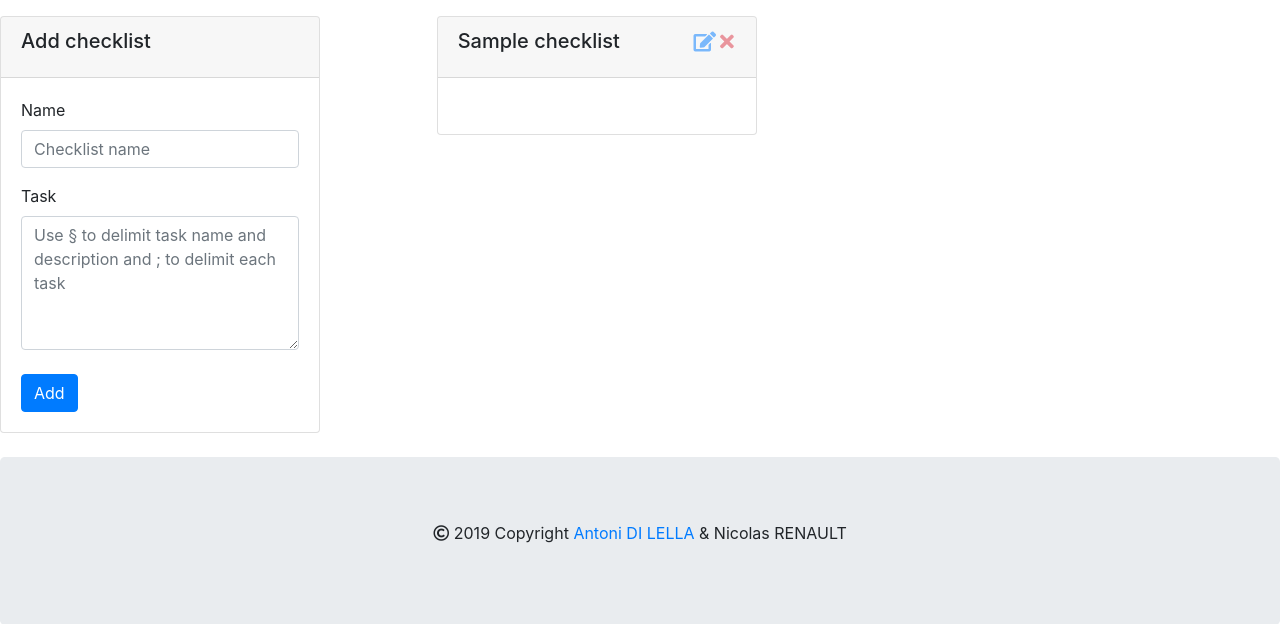
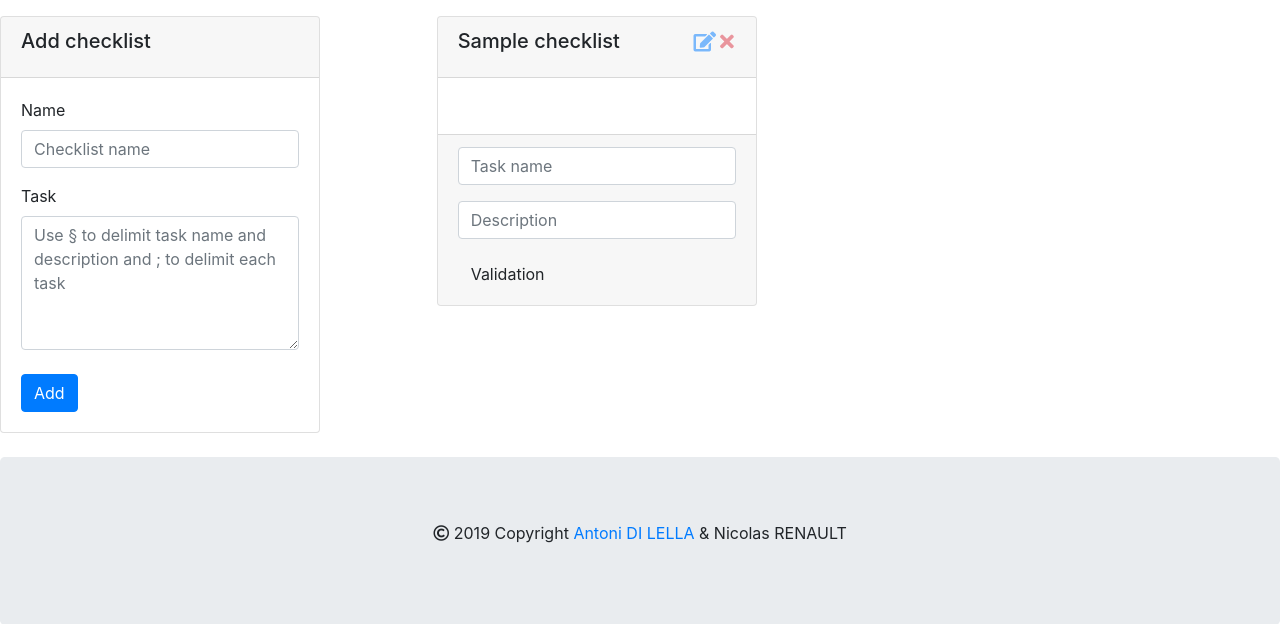
Before and after one commit to MateusFRz/todolist-manager, a PHP site: template view/pageContent/taskView.php in a window 1280 px wide. Shown: the part 64-688 px from the top of the page. Run offline with PHP 8.4, Linux system fonts and the light colour scheme; the template is opened without the code that fills it: most values are stand-ins (such as "Sample title", 1, 10 or a date in 2020); data that the repository does not hold is empty; some libraries are stand-ins or nearby versions.

Commit message:
make addTask action

```diff
--- a/controller/FrontController.php
+++ b/controller/FrontController.php
@@ -29,6 +29,7 @@ class FrontController {
                 case "changeTaskState":
                 case "removeChecklist":
                 case "modifyChecklist":
+                case "addTask":
                 case "signup":
                     new UserController($action);
                     break;
--- a/model/Model.php
+++ b/model/Model.php
@@ -57,6 +57,7 @@ class Model {
         foreach ($checklist->getTasks() as $task)
             Model::insertTask($task, $checklist->getId());
     }
+
 
     public static function deleteChecklist($checklistID) {
         global $dsn, $user, $password;
--- a/view/pageContent/taskView.php
+++ b/view/pageContent/taskView.php
@@ -41,6 +41,19 @@
                     </ul>
 
                 </div>
+                <div class="card-footer">
+                    <form>
+                        <div class="form-group">
+                            <input type="text" id="name" class="form-control" placeholder="Task name" name="name">
+                        </div>
+                        <div class="form-group">
+                            <input type="text" id="description" class="form-control" placeholder="Description" name="description">
+                        </div>
+                        <button class="btn" type="submit">Validation</button>
+                        <input type="hidden" name="action" value="addTask">
+                        <input type="hidden"name="checklistID" value="<?= $checklist->getID(); ?>">
+                    </form>
+                </div>
             </div>
         </div>
         <?php
```
Also changed, not shown: controller/UserController.php (+24 -3 lines).
